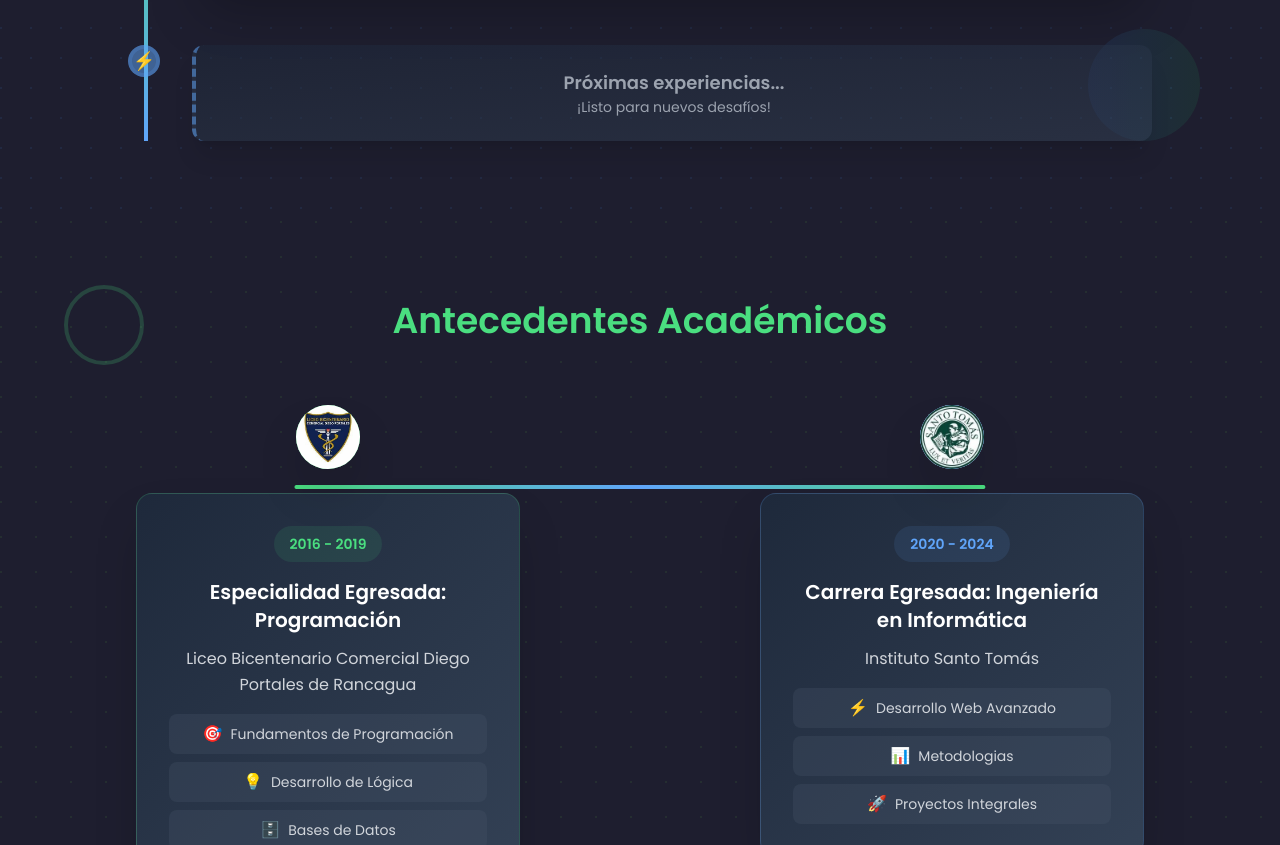
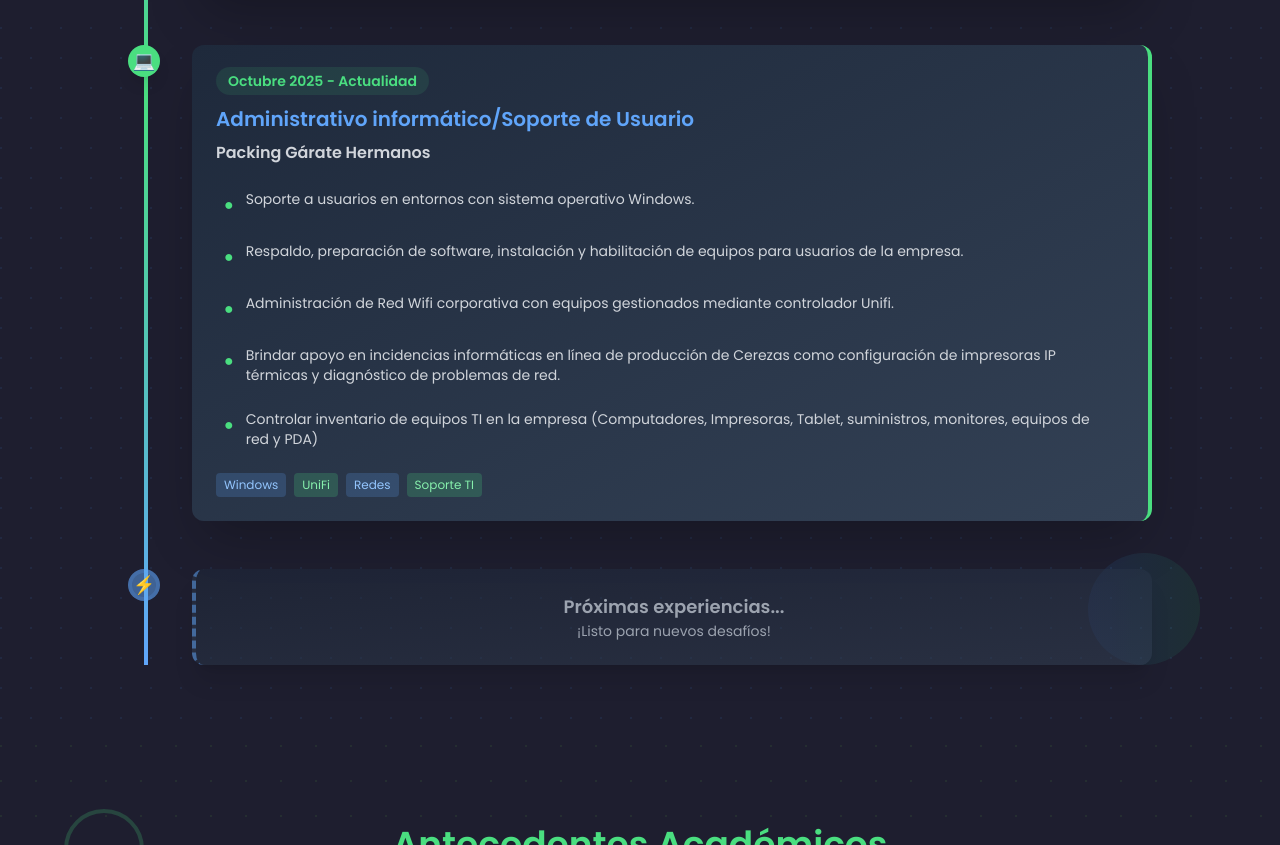
Before and after one commit to hectormadrid/Portafolio, a website with bundled scripts: page index.html in a window 1280 px wide. Shown: the part 3279-4124 px from the top of the page. Built offline with nearby package versions, Linux system fonts and the light colour scheme.

Commit message:
se agrego experiencia laboral

```diff
--- a/index.html
+++ b/index.html
@@ -367,7 +367,54 @@
                             </div>
                         </div>
                     </div>
+                    <div class="relative mb-12">
+                        <!-- Punto de conexión -->
+                        <div class="absolute left-0 w-8 h-8 bg-green-400 rounded-full flex items-center justify-center text-slate-900 text-lg font-bold shadow-lg">
+                            💻
+                        </div>
 
+                        <!-- Contenido -->
+                        <div class="ml-16 bg-gradient-to-br from-slate-800 to-slate-700 p-6 rounded-xl border-r-4 border-green-400  shadow-2xl hover:shadow-green-400/20 transition-all duration-300 group">
+                            <span class="text-sm text-green-400 font-semibold bg-green-400/10 px-3 py-1 rounded-full">
+                                Octubre 2025 - Actualidad
+                            </span>
+                            <h4 class="text-xl font-bold text-blue-400 mt-3 mb-2 group-hover:text-green-400 transition-colors">
+                                Administrativo informático/Soporte de Usuario
+                            </h4>
+                            <p class="text-gray-300 font-semibold mb-4">Packing Gárate Hermanos</p>
+
+                            <div class="space-y-2">
+                                <div class="flex items-start p-2 rounded-lg hover:bg-slate-600/30 transition-all">
+                                    <span class="text-green-400 mr-3 mt-1">●</span>
+                                    <p class="text-gray-300 text-sm">Soporte a usuarios en entornos con sistema operativo Windows.</p>
+                                </div>
+                                <div class="flex items-start p-2 rounded-lg hover:bg-slate-600/30 transition-all">
+                                    <span class="text-green-400 mr-3 mt-1">●</span>
+                                    <p class="text-gray-300 text-sm">Respaldo, preparación de software, instalación y habilitación de equipos para usuarios de la empresa.</p>
+                                </div>
+                                <div class="flex items-start p-2 rounded-lg hover:bg-slate-600/30 transition-all">
+                                    <span class="text-green-400 mr-3 mt-1">●</span>
+                                    <p class="text-gray-300 text-sm">Administración de Red Wifi corporativa con equipos gestionados mediante controlador Unifi.</p>
+                                </div>
+                                <div class="flex items-start p-2 rounded-lg hover:bg-slate-600/30 transition-all">
+                                    <span class="text-green-400 mr-3 mt-1">●</span>
+                                    <p class="text-gray-300 text-sm">Brindar apoyo en incidencias informáticas en línea de producción de Cerezas como configuración de impresoras IP térmicas y diagnóstico de problemas de red.</p>
+                                </div>
+                                <div class="flex items-start p-2 rounded-lg hover:bg-slate-600/30 transition-all">
+                                    <span class="text-green-400 mr-3 mt-1">●</span>
+                                    <p class="text-gray-300 text-sm">Controlar inventario de equipos TI en la empresa (Computadores, Impresoras, Tablet, suministros, monitores, equipos de red y PDA)</p>
+                                </div>
+                            </div>
+
+                            <!-- Tags de tecnologías -->
+                            <div class="flex flex-wrap gap-2 mt-4">
+                                <span class="px-2 py-1 bg-blue-400/20 text-blue-300 rounded text-xs">Windows</span>
+                                <span class="px-2 py-1 bg-green-400/20 text-green-300 rounded text-xs">UniFi</span>
+                                <span class="px-2 py-1 bg-blue-400/20 text-blue-300 rounded text-xs">Redes</span>
+                                <span class="px-2 py-1 bg-green-400/20 text-green-300 rounded text-xs">Soporte TI</span>
+                            </div>
+                        </div>
+                    </div>
                     <!-- Placeholder para más experiencias -->
                     <div class="relative">
                         <!-- Punto de conexión -->
```
